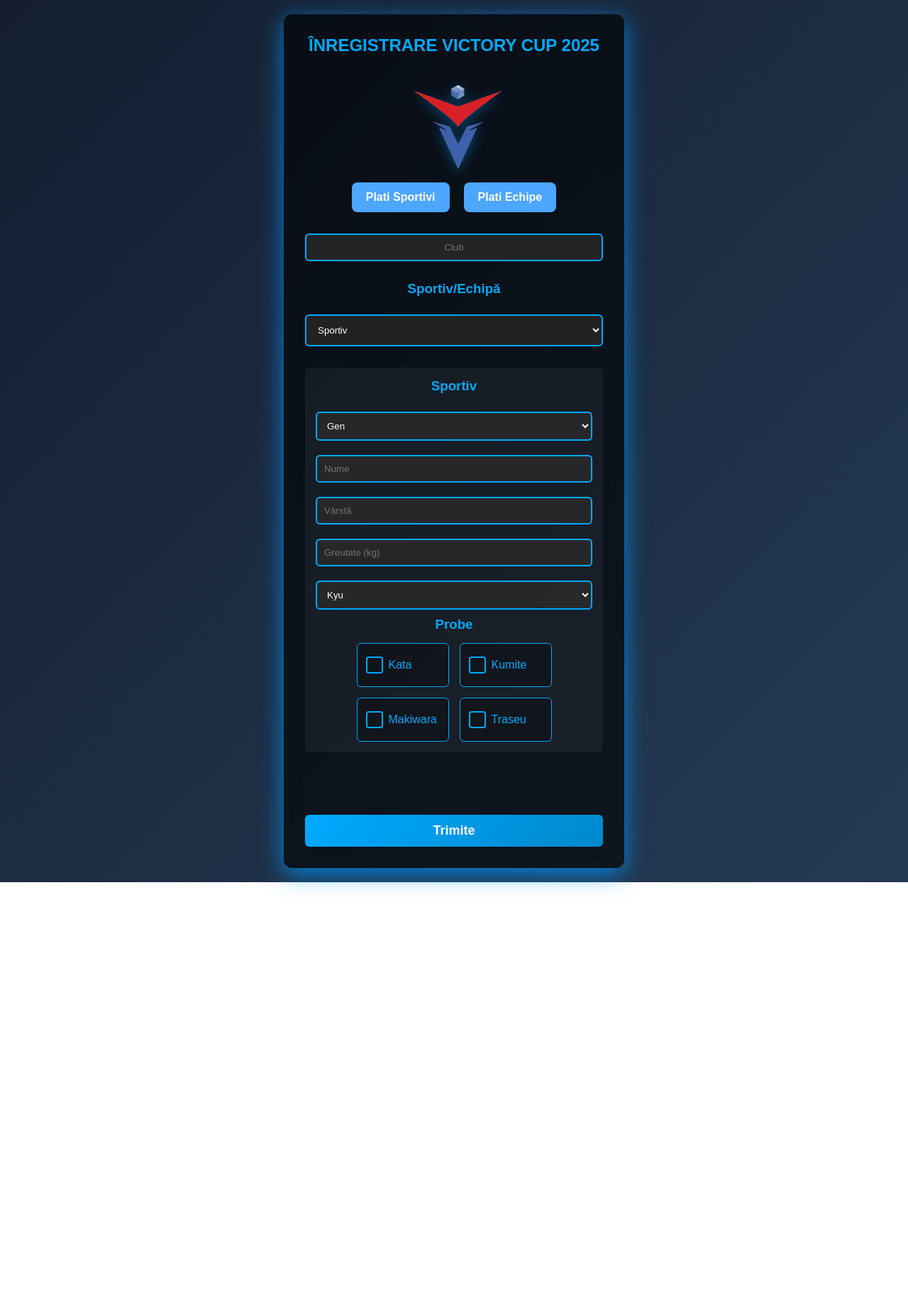
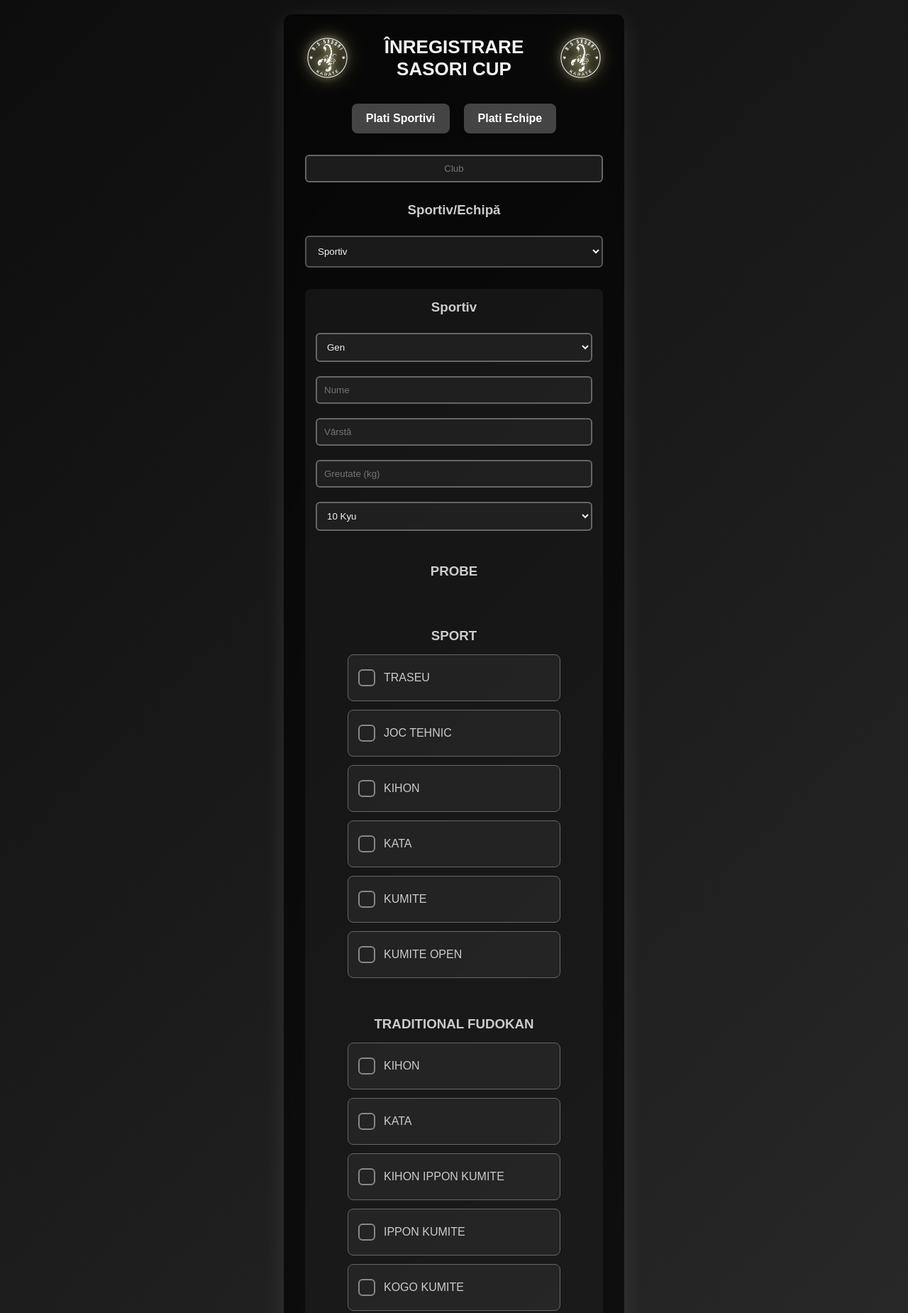
Before and after one commit to SVladut/DevVisionKarate.github.io, a plain HTML site: page index.html in a window 1280 px wide. Shown: the top 1850 px of the page at 71% size. Before the commit the page ends 1243 px from the top, so only its background shows below. Drawn offline with Linux system fonts and the light colour scheme.

Commit message:
SASORI
update SASORI

```diff
--- a/index.html
+++ b/index.html
@@ -3,20 +3,22 @@
 <head>
   <meta charset="UTF-8">
   <meta name="viewport" content="width=device-width, initial-scale=1.0">
-  <title>ÎNREGISTRARE VICTORY CUP 2025</title>
+  <title>ÎNREGISTRARE SASORI CUP</title>
   <link rel="stylesheet" href="style.css">
 </head>
 <body>
   <div class="container">
-    <h2>ÎNREGISTRARE VICTORY CUP 2025</h2>
-    <img src="logoVictoria.png" alt="Logo Victoria" class="logo">
+<h2 class="title-with-logos">
+  <img src="logo.png" alt="Logo stânga" class="logo-side">
+  ÎNREGISTRARE SASORI CUP
+  <img src="logo.png" alt="Logo dreapta" class="logo-side">
+</h2>
+
     <br>
-
     <div class="buttons-container">
-      <a id="plati-sportivi-btn" class="plati-btn" href="#">Plati Sportivi</a>
-      <a id="plati-echipe-btn" class="plati-btn" href="#">Plati Echipe</a>
+      <a id="plati-sportivi-btn" class="plati-btn">Plati Sportivi</a>
+      <a id="plati-echipe-btn" class="plati-btn">Plati Echipe</a>
     </div>
-
 
 
     <input type="text" class="club" id="club" placeholder="Club" readonly required>
@@ -43,7 +45,6 @@
 
         <select id="kyu" required>
           <optgroup label="Kyu">
-          <option value="" disabled selected>Kyu</option>
             <option value="10 Kyu">10 Kyu</option>
             <option value="9 Kyu">9 Kyu</option>
             <option value="8 Kyu">8 Kyu</option>
@@ -68,13 +69,30 @@
             <option value="10 Dan">10 Dan</option>
           </optgroup>
         </select>
+        <br><br><br>
+        <h3>PROBE</h3>
+        <br><br><br>
+        <h3>SPORT</h3>
 
-        <h3>Probe</h3>
         <div class="checkbox-group">
-          <label><input type="checkbox" name="proba" value="kata">Kata</label>
-          <label><input type="checkbox" name="proba" value="kumite">Kumite</label>
-          <label><input type="checkbox" name="proba" value="makiwara">Makiwara</label>
-          <label><input type="checkbox" name="proba" value="traseu">Traseu</label>
+          <label><input type="checkbox" name="proba" value="traseu">TRASEU</label>
+          <label><input type="checkbox" name="proba" value="joc_tehnic">JOC TEHNIC</label>
+          <label><input type="checkbox" name="proba" value="kihon">KIHON</label>
+          <label><input type="checkbox" name="proba" value="kata">KATA</label>
+          <label><input type="checkbox" name="proba" value="jiyu_kumite">KUMITE</label>
+          <label><input type="checkbox" name="proba" value="kumite_open">KUMITE OPEN</label>
+        </div>
+<br><br><br>
+        <h3>TRADITIONAL FUDOKAN</h3>
+        <div class="checkbox-group">
+          <label><input type="checkbox" name="proba" value="kihon_t">KIHON</label>
+          <label><input type="checkbox" name="proba" value="kata_t">KATA</label>
+          <label><input type="checkbox" name="proba" value="kihon_kumite_t">KIHON IPPON KUMITE</label>
+          <label><input type="checkbox" name="proba" value="jiyu_kumite_t">IPPON KUMITE</label>
+          <label><input type="checkbox" name="proba" value="kogo_kumite_t">KOGO KUMITE</label>
+          <label><input type="checkbox" name="proba" value="jiyu_kumite_t">SHOBU IPPON KUMITE</label>
+          <label><input type="checkbox" name="proba" value="fuku_go_t">FUKU GO</label>
+
         </div>
       </div>
 
@@ -98,7 +116,6 @@
           <input type="number" name="kg1" placeholder="Greutate (kg)" required>
           <select name="kyu1" required>
             <optgroup label="Kyu">
-              <option value="" disabled selected>Kyu</option>
               <option value="10 Kyu">10 Kyu</option>
               <option value="9 Kyu">9 Kyu</option>
               <option value="8 Kyu">8 Kyu</option>
@@ -133,7 +150,6 @@
           <input type="number" name="kg2" placeholder="Greutate (kg)" required>
           <select name="kyu2" required>
             <optgroup label="Kyu">
-              <option value="" disabled selected>Kyu</option>
               <option value="10 Kyu">10 Kyu</option>
               <option value="9 Kyu">9 Kyu</option>
               <option value="8 Kyu">8 Kyu</option>
@@ -168,7 +184,6 @@
           <input type="number" name="kg3" placeholder="Greutate (kg)" required>
           <select name="kyu3" required>
             <optgroup label="Kyu">
-              <option value="" disabled selected>Kyu</option>
               <option value="10 Kyu">10 Kyu</option>
               <option value="9 Kyu">9 Kyu</option>
               <option value="8 Kyu">8 Kyu</option>
@@ -196,10 +211,10 @@
         </div>
         <h3>Probe</h3>
         <div class="checkbox-group">
-          <label><input type="checkbox" name="proba" value="kata echipe">Kata echipe</label>
+          <label><input type="checkbox" name="proba" value="kata echipe">KATA ECHIPE</label>
+          <label><input type="checkbox" name="proba" value="kata echipe">KATA ECHIPE TRADITIONAL</label>
         </div>
       </div>
-      <br>
       <button type="submit" class="submit-btn">Trimite</button>
     </form>
     <div id="popupModal" class="modal hidden">
--- a/script.js
+++ b/script.js
@@ -116,14 +116,16 @@ document.addEventListener("DOMContentLoaded", () => {
     try {
       let res;
       if (type === "sportiv") {
-      res = await fetch('https://sitedbsportdatamicro.onrender.com/api/sportivi/adauga', {
+       //res = await fetch('https://sitedbsportdatamicro.onrender.com/api/sportivi/adauga', {
+        res = await fetch('http://localhost:8080/api/sportivi/adauga', {
+
         method: 'POST',
         headers: { 'Content-Type': 'application/json' },
         body: JSON.stringify(data)
       });
     }
     else{
-    res = await fetch('https://sitedbsportdatamicro.onrender.com/api/echipe/adauga', {
+        res = await fetch('http://localhost:8080/api/echipe/adauga', {
 
         method: 'POST',
         headers: { 'Content-Type': 'application/json' },
--- a/scriptPlati.js
+++ b/scriptPlati.js
@@ -7,7 +7,7 @@ document.addEventListener("DOMContentLoaded", function () {
     const totalSumaElement = document.getElementById("total-suma");
     let total = 0;
 
-    fetch(`https://sitedbsportdatamicro.onrender.com/api/plati/sportivi?club=${encodeURIComponent(club)}`)
+    fetch(`http://localhost:8080/api/plati/sportivi?club=${encodeURIComponent(club)}`)
       .then(response => {
         if (!response.ok) {
           throw new Error("Eroare la preluarea datelor");
@@ -22,7 +22,6 @@ document.addEventListener("DOMContentLoaded", function () {
             <td>${index + 1}</td>
             <td>${plata.numeSportiv}</td>
             <td>${plata.suma} RON</td>
-            <td>${plata.categorii}</td>
           `;
 
           tbody.appendChild(tr);
--- a/scriptPlatiEchipe.js
+++ b/scriptPlatiEchipe.js
@@ -7,7 +7,7 @@ document.addEventListener("DOMContentLoaded", function () {
   const totalSumaElement = document.getElementById("total-suma");
   let total = 0;
 
-   fetch(`https://sitedbsportdatamicro.onrender.com/api/plati/echipe?club=${encodeURIComponent(club)}`)
+  fetch(`http://localhost:8080/api/plati/echipe?club=${encodeURIComponent(club)}`)
     .then(response => {
       if (!response.ok) {
         throw new Error("Eroare la preluarea datelor");
@@ -22,7 +22,6 @@ document.addEventListener("DOMContentLoaded", function () {
           <td>${index + 1}</td>
           <td>${plata.numeSportiv}</td>
           <td>${plata.suma} RON</td>
-          <td>${plata.categorii}</td>
         `;
 
         tbody.appendChild(tr);
--- a/style.css
+++ b/style.css
@@ -6,8 +6,8 @@
 }
 body {
   font-family: 'Poppins', sans-serif;
-  background: linear-gradient(135deg, #141e30, #243b55);
-  color: #fff;
+  background: linear-gradient(135deg, #0d0d0d, #2b2b2b);
+  color: #f5f5f5;
   display: flex;
   justify-content: center;
   align-items: center;
@@ -15,13 +15,14 @@ body {
   padding: 20px;
 }
 
+
 /* Container cu efect glassmorphism */
 .container {
   background: rgba(0, 0, 0, 0.6);
   backdrop-filter: blur(10px);
   padding: 30px;
   border-radius: 12px;
-  box-shadow: 0 8px 32px rgba(0, 153, 255, 0.8);
+  box-shadow: 0 8px 32px rgba(255, 255, 255, 0.1);
   width: 100%;
   max-width: 480px;
   text-align: center;
@@ -29,7 +30,7 @@ body {
 
 /* Titluri */
 h2, h3, h4 {
-  color: #00aaff;
+  color: #ccc;
   margin-bottom: 15px;
 }
 
@@ -41,21 +42,22 @@ h4 {
 .type-label {
   display: block;
   margin: 10px 0;
-  color: #fff;
+  color: #eee;
   font-weight: 500;
+
 }
 .custom-select {
   width: 100%;
   padding: 12px;
-  background-color: #222;
-  color: #fff;
-  border: 2px solid #00aaff;
+  background-color: #1a1a1a;
+  color: #f5f5f5;
+  border: 2px solid #555;
   border-radius: 6px;
   cursor: pointer;
   transition: border 0.3s;
 }
 .custom-select:hover {
-  border-color: #0088cc;
+  border-color: #888;
 }
 
 /* Secțiuni formular */
@@ -76,19 +78,19 @@ h4 {
   overflow: hidden;
 }
 
-/* Input & select pentru formular */
+/* Input & select */
 input, select {
   width: 100%;
   padding: 10px;
   margin: 10px 0;
-  border: 2px solid #00aaff;
+  border: 2px solid #666;
   border-radius: 6px;
-  background-color: rgba(42, 42, 42, 0.8);
-  color: #fff;
+  background-color: rgba(34, 34, 34, 0.8);
+  color: #f0f0f0;
   transition: border-color 0.3s;
 }
 input:focus, select:focus {
-  border-color: #0088cc;
+  border-color: #999;
   outline: none;
 }
 
@@ -101,16 +103,16 @@ input:focus, select:focus {
   flex-wrap: wrap;
 }
 .checkbox-group label {
-  color: #fff;
+  color: #ddd;
   cursor: pointer;
 }
 
-/* Buton */
+/* Buton principal */
 .submit-btn {
   width: 100%;
   padding: 12px;
   margin-top: 20px;
-  background: linear-gradient(135deg, #00aaff, #0088cc);
+  background: linear-gradient(135deg, #333, #555);
   border: none;
   color: #fff;
   font-size: 18px;
@@ -121,19 +123,19 @@ input:focus, select:focus {
 }
 .submit-btn:hover {
   transform: scale(1.05);
-  background: linear-gradient(135deg, #0088cc, #0066aa);
+  background: linear-gradient(135deg, #555, #777);
 }
 
 /* Mesaj feedback */
 #message {
   margin-top: 20px;
   font-weight: bold;
-  color: #00ff00;
+  color: #aaa;
   opacity: 0;
   transition: opacity 0.3s;
 }
 
-/* Responsive Design */
+/* Responsive */
 @media (max-width: 480px) {
   .container {
     padding: 20px;
@@ -147,47 +149,58 @@ input:focus, select:focus {
   }
 }
 
+/* Checkbox group redesign */
+/* Checkbox group - uniforme, unul pe rând (implicit), responsive la 2 coloane pe ecrane late */
 .checkbox-group {
-  display: flex;
-  flex-wrap: wrap;
-  justify-content: center;
-  gap: 15px;
+  grid-template-columns: 1fr;
+  gap: 12px;
   margin-top: 15px;
-}
-
-.checkbox-group label {
-  position: relative;
-  display: inline-flex;
-  align-items: center;
-  cursor: pointer;
-  color: #00aaff;
-  background: rgba(0, 0, 0, 0.3);
-  padding: 8px 12px;
-  border: 1px solid #00aaff;
-  border-radius: 6px;
-  transition: background 0.3s, transform 0.3s;
-  min-width: 130px;
-  text-align: center;
+  width: 100%;
+  align-items: stretch;
+  justify-items: stretch;
   box-sizing: border-box;
 }
 
+/* Label uniform: ocupa tot rândul, text centrat, padding consistent */
+.checkbox-group label {
+  position: relative;
+  display: flex;
+  align-items: center;
+  gap: 12px;               /* spațiu între checkbox și text */
+  cursor: pointer;
+  color: #ccc;
+  background: rgba(255, 255, 255, 0.05);
+  padding: 10px 14px;
+  border: 1px solid #666;
+  border-radius: 8px;
+  transition: background 0.18s, transform 0.12s;
+  width: 100%;
+  min-height: 48px;        /* aceeași înălțime pentru toate */
+  box-sizing: border-box;
+  justify-content: flex-start;
+   max-width: 300px; /* checkbox + text la stânga, dar tot rândul este ocupat */
+}
+
+/* Checkbox vizual: păstrăm checkbox custom, dar poziționăm corect */
 .checkbox-group input[type="checkbox"] {
   appearance: none;
   -webkit-appearance: none;
-  background-color: transparent;
-  border: 2px solid #00aaff;
-  width: 20px;
-  height: 20px;
-  border-radius: 4px;
-  margin-right: 8px;
+  width: 22px;
+  height: 22px;
+  min-width: 22px;
+  border: 2px solid #888;
+  border-radius: 6px;
+  background: transparent;
+  display: inline-block;
   position: relative;
   cursor: pointer;
-  transition: background 0.3s;
   flex-shrink: 0;
+  transition: background 0.18s, border-color 0.18s;
 }
 
 .checkbox-group input[type="checkbox"]:checked {
-  background-color: #00aaff;
+  background-color: #aaa;
+  border-color: #aaa;
 }
 
 .checkbox-group input[type="checkbox"]:checked::after {
@@ -196,20 +209,37 @@ input:focus, select:focus {
   top: 50%;
   left: 50%;
   transform: translate(-50%, -50%);
-  color: #fff;
-  font-size: 14px;
+  color: #000;
+  font-size: 13px;
+  line-height: 1;
+  pointer-events: none;
 }
 
+/* hover/active pe label */
 .checkbox-group label:hover {
-  background: rgba(0, 136, 204, 0.2);
-  transform: scale(1.05);
+  background: rgba(255, 255, 255, 0.08);
+  transform: translateY(-2px);
 }
+
+/* focus vizibil pentru accesibilitate (când input-ul are focus) */
+.checkbox-group input[type="checkbox"]:focus {
+  outline: 3px solid rgba(170,170,170,0.12);
+  outline-offset: 2px;
+}
+
+/* Pe ecrane mari afișăm 2 coloane (opțional) */
+@media (min-width: 920px) {
+  .checkbox-group {
+    grid-template-columns: 1fr 1fr; /* două coloane egale */
+  }
+}
+
 
 input.club {
   text-align: center;
 }
 
-
+/* Modal */
 @import url('https://fonts.googleapis.com/css2?family=Inter:wght@400;600&display=swap');
 
 .modal {
@@ -254,18 +284,18 @@ input.club {
   position: absolute;
   right: 15px;
   top: 10px;
-  color: #fff;
+  color: #ccc;
   font-size: 22px;
   cursor: pointer;
   transition: color 0.2s ease, text-shadow 0.3s ease;
 }
 
 .close-btn:hover {
-  color: #ff5c5c;
-  text-shadow: 0 0 8px rgba(255, 92, 92, 0.8);
+  color: #fff;
+  text-shadow: 0 0 8px rgba(255, 255, 255, 0.6);
 }
 
-
+/* Butoane secundare */
 .buttons-container {
   display: flex;
   justify-content: center;
@@ -274,7 +304,7 @@ input.club {
 }
 
 .plati-btn {
-  background-color: #4da6ff; /* albastru deschis */
+  background-color: #444;
   color: white;
   padding: 12px 20px;
   text-decoration: none;
@@ -282,18 +312,41 @@ input.club {
   border-radius: 8px;
   font-size: 16px;
   font-weight: bold;
-  box-shadow: 0 4px 8px rgba(0, 0, 0, 0.1);
+  box-shadow: 0 4px 8px rgba(0, 0, 0, 0.3);
   transition: background-color 0.3s, transform 0.2s;
 }
 
 .plati-btn:hover {
-  background-color: #3399ff;
+  background-color: #666;
   transform: scale(1.05);
 }
 
-.logo {
-  height: 20vh;
-margin-left: 13px;
-  filter: drop-shadow(0 4px 8px rgba(0, 153, 255, 0.4));
+.title-with-logos {
+  display: flex;
+  align-items: center;
+  justify-content: center;
+  color: #f5f5f5;
+  font-size: 26px;
+  font-weight: bold;
+  text-align: center;
+}
+.title-with-logos .logo-side {
+  width: 15%;
+  height: 15%px;
+  object-fit: contain;
+  background: none;
+  padding: 0;
+  border-radius: 0;
+  /* Glow subtil alb-auriu, mai natural pe fundal întunecat */
+  filter: drop-shadow(0 0 4px rgba(255, 255, 220, 0.6))
+          drop-shadow(0 0 8px rgba(255, 255, 180, 0.5))
+          drop-shadow(0 0 12px rgba(255, 230, 120, 0.4));
+  transition: transform 0.2s ease, filter 0.2s ease;
+}
 
+.title-with-logos .logo-side:hover {
+  transform: scale(1.1);
+  filter: drop-shadow(0 0 6px rgba(255, 255, 220, 0.8))
+          drop-shadow(0 0 12px rgba(255, 255, 180, 0.7))
+          drop-shadow(0 0 18px rgba(255, 230, 120, 0.6));
 }
--- a/styleplati.css
+++ b/styleplati.css
@@ -4,10 +4,11 @@
   margin: 0;
   padding: 0;
 }
+
 body {
   font-family: 'Poppins', sans-serif;
-  background: linear-gradient(135deg, #141e30, #243b55);
-  color: #fff;
+  background: linear-gradient(135deg, #0f0f0f, #2b2b2b);
+  color: #f5f5f5;
   display: flex;
   justify-content: center;
   align-items: center;
@@ -15,13 +16,13 @@ body {
   padding: 20px;
 }
 
-/* Container cu efect glassmorphism */
+/* Container glassmorphism */
 .container {
   background: rgba(0, 0, 0, 0.6);
   backdrop-filter: blur(10px);
   padding: 30px;
   border-radius: 12px;
-  box-shadow: 0 8px 32px rgba(0, 153, 255, 0.4);
+  box-shadow: 0 8px 32px rgba(255, 255, 255, 0.15);
   width: 100%;
   max-width: 500px;
   text-align: center;
@@ -29,7 +30,7 @@ body {
 
 /* Titluri */
 h2, h3, h4 {
-  color: #00aaff;
+  color: #ccc;
   margin-bottom: 15px;
 }
 
@@ -37,25 +38,27 @@ h4 {
   text-align: left;
 }
 
-/* Select & etichete */
+/* Etichete & select */
 .type-label {
   display: block;
   margin: 10px 0;
-  color: #fff;
+  color: #eaeaea;
   font-weight: 500;
 }
+
 .custom-select {
   width: 100%;
   padding: 12px;
-  background-color: #222;
-  color: #fff;
-  border: 2px solid #00aaff;
+  background-color: #1a1a1a;
+  color: #f5f5f5;
+  border: 2px solid #666;
   border-radius: 6px;
   cursor: pointer;
   transition: border 0.3s;
 }
+
 .custom-select:hover {
-  border-color: #0088cc;
+  border-color: #999;
 }
 
 /* Secțiuni formular */
@@ -66,9 +69,11 @@ h4 {
   border-radius: 8px;
   transition: opacity 0.3s ease, transform 0.3s ease;
 }
+
 .form-section:hover {
   transform: scale(1.01);
 }
+
 .hidden {
   opacity: 0;
   transform: translateY(10px);
@@ -76,19 +81,20 @@ h4 {
   overflow: hidden;
 }
 
-/* Input & select pentru formular */
+/* Input & select */
 input, select {
   width: 100%;
   padding: 10px;
   margin: 10px 0;
-  border: 2px solid #00aaff;
+  border: 2px solid #777;
   border-radius: 6px;
-  background-color: rgba(42, 42, 42, 0.8);
-  color: #fff;
+  background-color: rgba(34, 34, 34, 0.85);
+  color: #f0f0f0;
   transition: border-color 0.3s;
 }
+
 input:focus, select:focus {
-  border-color: #0088cc;
+  border-color: #aaa;
   outline: none;
 }
 
@@ -100,17 +106,18 @@ input:focus, select:focus {
   margin-top: 15px;
   flex-wrap: wrap;
 }
+
 .checkbox-group label {
-  color: #fff;
+  color: #ccc;
   cursor: pointer;
 }
 
-/* Buton */
+/* Buton principal */
 .submit-btn {
   width: 100%;
   padding: 12px;
   margin-top: 20px;
-  background: linear-gradient(135deg, #00aaff, #0088cc);
+  background: linear-gradient(135deg, #333, #555);
   border: none;
   color: #fff;
   font-size: 18px;
@@ -119,21 +126,22 @@ input:focus, select:focus {
   cursor: pointer;
   transition: transform 0.2s, background 0.3s;
 }
+
 .submit-btn:hover {
   transform: scale(1.05);
-  background: linear-gradient(135deg, #0088cc, #0066aa);
+  background: linear-gradient(135deg, #555, #777);
 }
 
 /* Mesaj feedback */
 #message {
   margin-top: 20px;
   font-weight: bold;
-  color: #00ff00;
+  color: #ccc;
   opacity: 0;
   transition: opacity 0.3s;
 }
 
-/* Responsive Design */
+/* Responsive */
 @media (max-width: 480px) {
   .container {
     padding: 20px;
@@ -147,6 +155,7 @@ input:focus, select:focus {
   }
 }
 
+/* Checkbox group stil */
 .checkbox-group {
   display: flex;
   flex-wrap: wrap;
@@ -160,10 +169,10 @@ input:focus, select:focus {
   display: inline-flex;
   align-items: center;
   cursor: pointer;
-  color: #00aaff;
-  background: rgba(0, 0, 0, 0.3);
+  color: #ddd;
+  background: rgba(255, 255, 255, 0.05);
   padding: 8px 12px;
-  border: 1px solid #00aaff;
+  border: 1px solid #666;
   border-radius: 6px;
   transition: background 0.3s, transform 0.3s;
   min-width: 130px;
@@ -175,7 +184,7 @@ input:focus, select:focus {
   appearance: none;
   -webkit-appearance: none;
   background-color: transparent;
-  border: 2px solid #00aaff;
+  border: 2px solid #888;
   width: 20px;
   height: 20px;
   border-radius: 4px;
@@ -187,7 +196,7 @@ input:focus, select:focus {
 }
 
 .checkbox-group input[type="checkbox"]:checked {
-  background-color: #00aaff;
+  background-color: #bbb;
 }
 
 .checkbox-group input[type="checkbox"]:checked::after {
@@ -196,12 +205,12 @@ input:focus, select:focus {
   top: 50%;
   left: 50%;
   transform: translate(-50%, -50%);
-  color: #fff;
+  color: #000;
   font-size: 14px;
 }
 
 .checkbox-group label:hover {
-  background: rgba(0, 136, 204, 0.2);
+  background: rgba(255, 255, 255, 0.1);
   transform: scale(1.05);
 }
 
@@ -209,7 +218,7 @@ input.club {
   text-align: center;
 }
 
-
+/* Modal */
 @import url('https://fonts.googleapis.com/css2?family=Inter:wght@400;600&display=swap');
 
 .modal {
@@ -254,22 +263,23 @@ input.club {
   position: absolute;
   right: 15px;
   top: 10px;
-  color: #fff;
+  color: #ccc;
   font-size: 22px;
   cursor: pointer;
   transition: color 0.2s ease, text-shadow 0.3s ease;
 }
 
 .close-btn:hover {
-  color: #ff5c5c;
-  text-shadow: 0 0 8px rgba(255, 92, 92, 0.8);
+  color: #fff;
+  text-shadow: 0 0 8px rgba(255, 255, 255, 0.6);
 }
 
+/* Tabel */
 table {
   width: 100%;
   border-collapse: collapse;
   margin-top: 20px;
-      background-color: rgba(255, 255, 255, 0.1);
+  background-color: rgba(255, 255, 255, 0.05);
   border-radius: 10px;
   overflow: hidden;
 }
@@ -277,28 +287,29 @@ input.club {
 th, td {
   padding: 12px 15px;
   text-align: center;
-      border-bottom: 1px solid rgba(255, 255, 255, 0.2);
+  border-bottom: 1px solid rgba(255, 255, 255, 0.1);
 }
 
 th {
-      background-color: rgba(255, 255, 255, 0.15);
-      color: #fff;
+  background-color: rgba(255, 255, 255, 0.1);
+  color: #f0f0f0;
   text-transform: uppercase;
   font-weight: 600;
 }
 
 td {
-      color: #e0e0e0;
+  color: #ddd;
 }
 
 tr:hover {
-      background-color: rgba(255, 255, 255, 0.05);
+  background-color: rgba(255, 255, 255, 0.08);
 }
 
+/* Buton înapoi */
 .back-btn {
   margin-top: 20px;
   padding: 10px 20px;
-      background-color: #4CAF50;
+  background-color: #444;
   border: none;
   border-radius: 5px;
   color: white;
@@ -308,15 +319,17 @@ input.club {
 }
 
 .back-btn:hover {
-      background-color: #45a049;
+  background-color: #666;
 }
 
+/* Tabel responsive */
 .table-responsive {
   overflow-x: auto;
   margin-top: 20px;
   border-radius: 10px;
 }
 
+/* Responsive tabel */
 @media (max-width: 600px) {
   h2 {
     font-size: 22px;
@@ -337,16 +350,16 @@ input.club {
   }
 }
 
-
+/* Subsol tabel */
 tfoot {
-      background-color: #d0eaff;
-      border-top: 3px solid #3399ff;
+  background-color: #222;
+  border-top: 3px solid #555;
 }
 
 tfoot td {
   font-weight: bold;
   font-size: 1.1em;
-      color: #003366;
+  color: #ccc;
   padding: 10px;
   text-align: right;
 }
@@ -354,9 +367,3 @@ input.club {
 tfoot td:first-child {
   text-align: left;
 }
-
-.logo {
-  height: 20vh;
-margin-left: 13px;
-  filter: drop-shadow(0 4px 8px rgba(0, 153, 255, 0.4));
-}
```
Also changed, not shown: plati_echipe.html (+3 -7 lines), plati_sportivi.html (+4 -8 lines), logo.png (added). Lines whose indentation alone changed are shown as unchanged.
